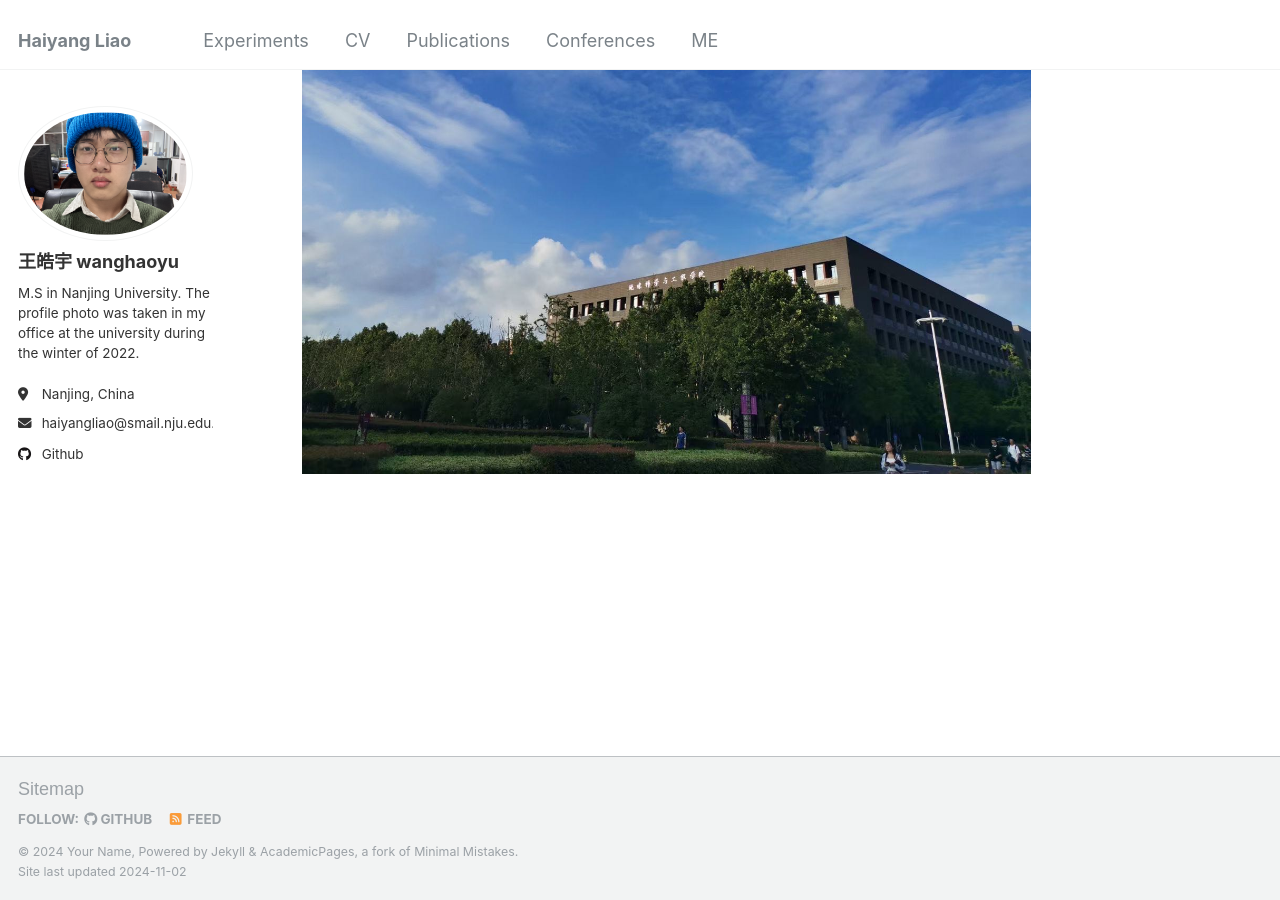
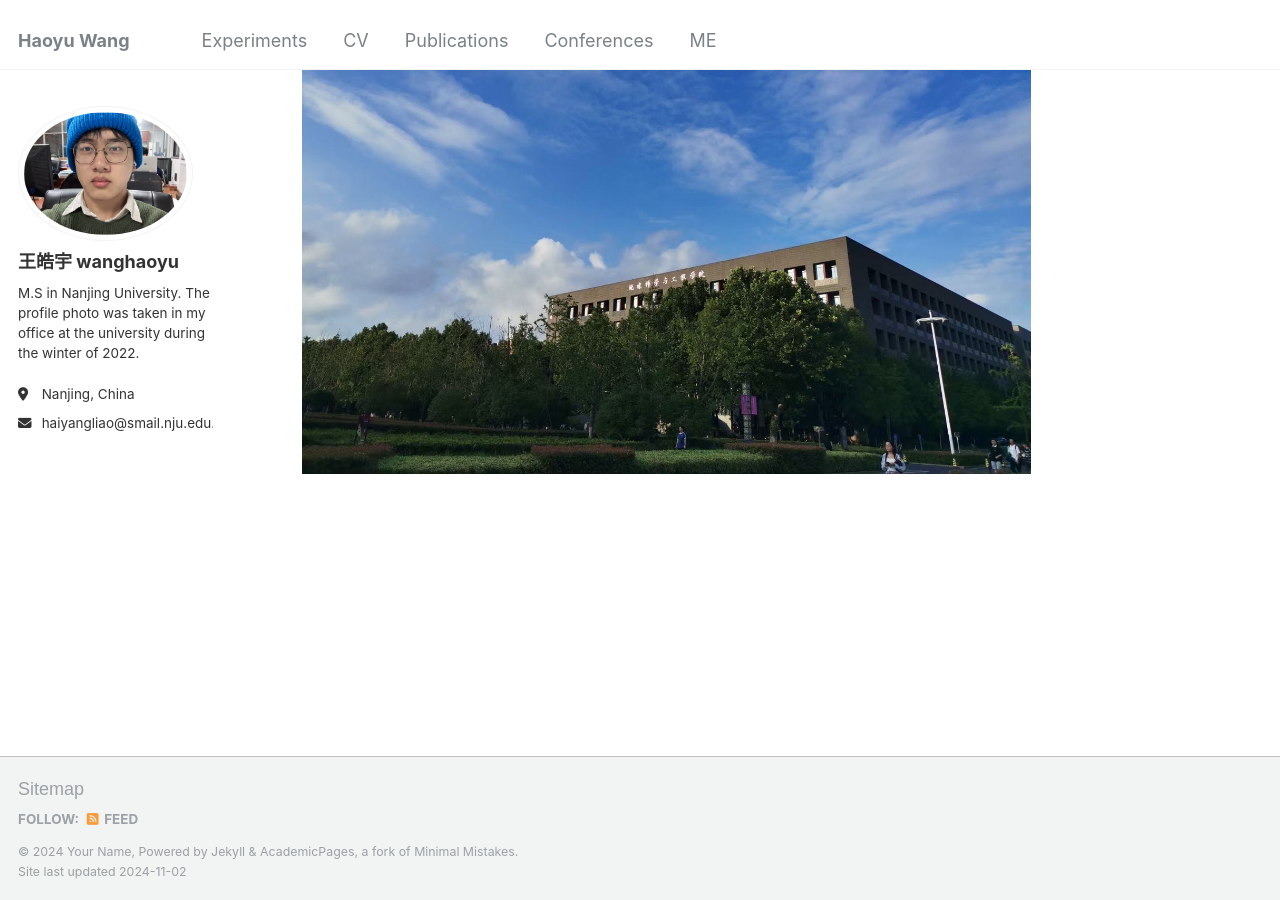
Before and after one commit to Whynot-cell/Whynot-cell.github.io, a Jekyll site: the page built from _pages/about.md, in a window 1280 px wide and 900 px high, scrolled down 845 px. Built offline with Jekyll 4.4.1, drawn with Linux system fonts in a browser that asks for light colours.

Commit message:
Update _config.yml

```diff
--- a/_config.yml
+++ b/_config.yml
@@ -8,7 +8,7 @@
 
 # Basic Site Settings
 locale                   : "en-US"
-title                    : "Haiyang Liao"
+title                    : "Haoyu Wang"
 title_separator          : "-"
 name                     : &name "Your Name"
 description              : &description "personal description"
@@ -46,7 +46,7 @@ author:
   bitbucket        : # Username - Update with your username on the site
   codepen          : # Username
   dribbble         : # Username
-  github           : "liaohaiyang1534"
+  # github           : "liaohaiyang1534"
   kaggle           : # Username
   stackoverflow    : # User number or user number and name (i.e., use "1" or "1/jeff-atwood")
 
```
